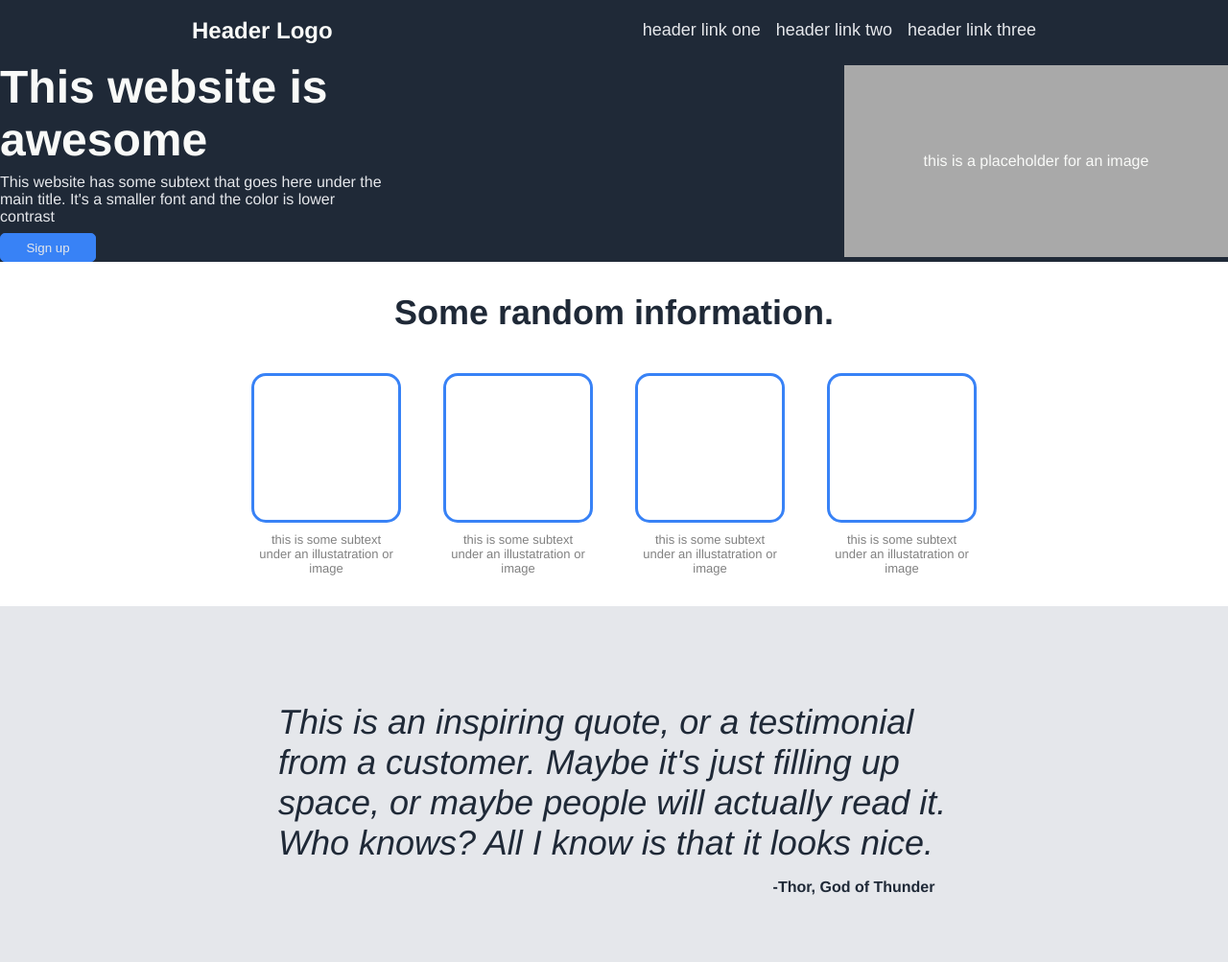
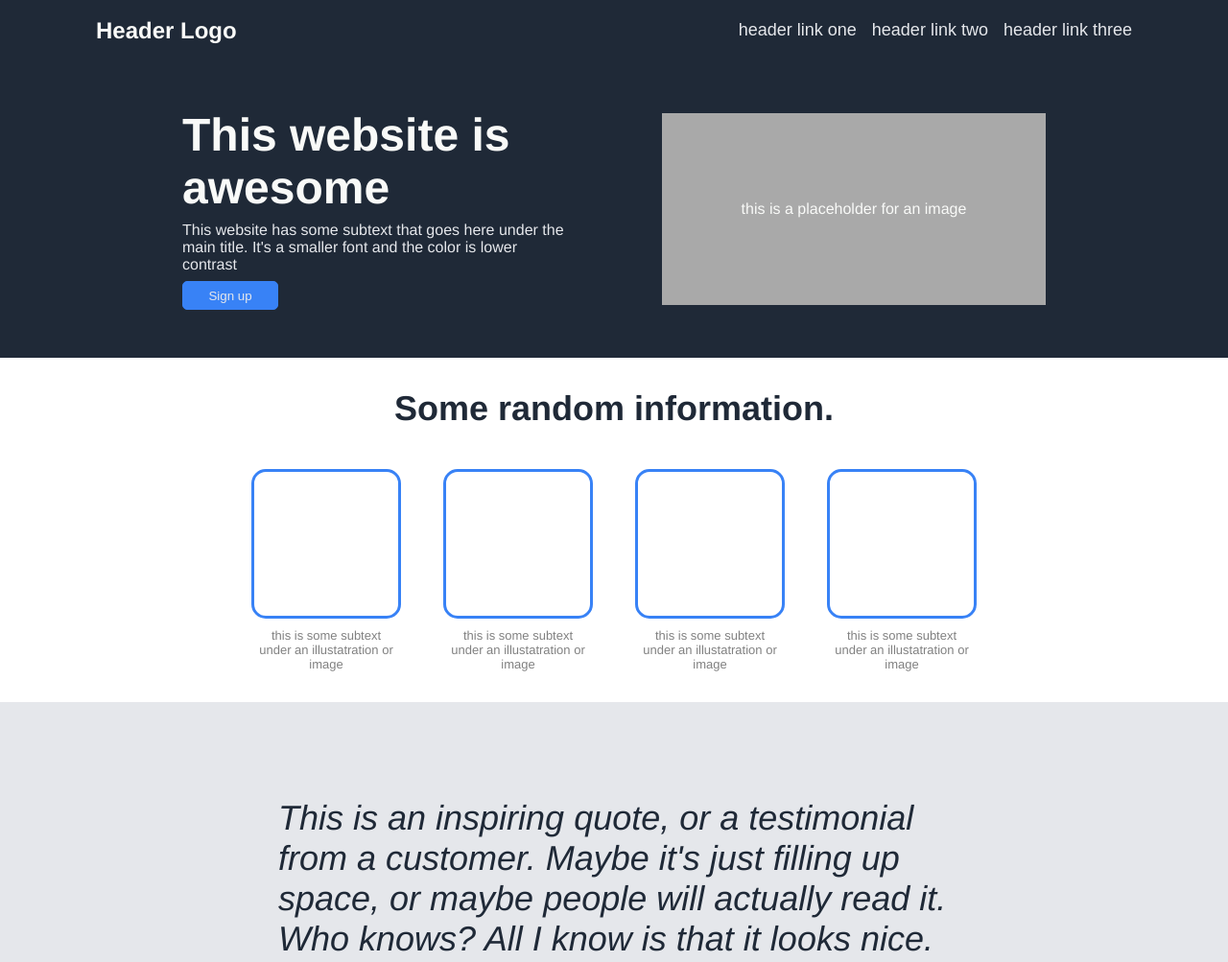
Before and after one commit to joshuarymer/odin-landing-page, a plain HTML site: page index.html in a window 1280 px wide. Shown: the top 1003 px of the page at 96% size. Drawn offline with Linux system fonts and the light colour scheme.

Commit message:
Adjust arrangement

```diff
--- a/styles.css
+++ b/styles.css
@@ -39,7 +39,7 @@ button {
 }
 
 .header {
-    padding: 5px 200px;
+    padding: 5px 100px;
     display: flex;
     align-items: center;
     justify-content: space-between;
@@ -47,11 +47,11 @@ button {
 }
 
 .hero {
-    padding: 50px 21ß0px;
+    padding: 50px 21px;
     display: flex;
     align-items: center;
-    justify-content: space-between;
-    gap: 30px;
+    justify-content: center;
+    gap: 100px;
 
 }
 
```
